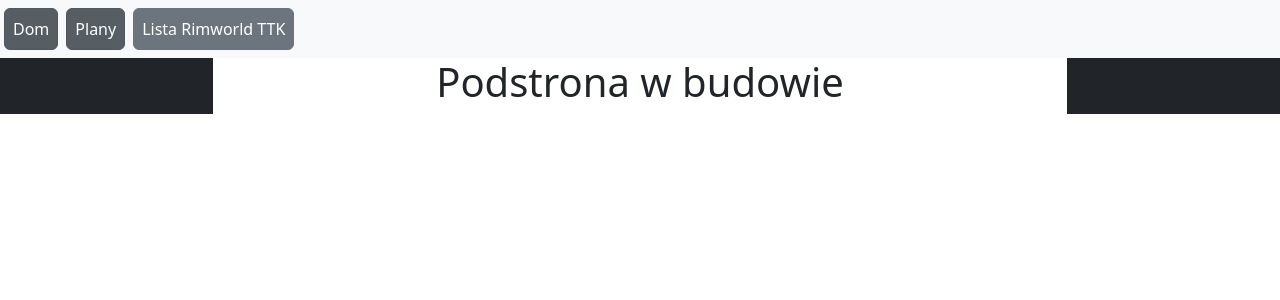
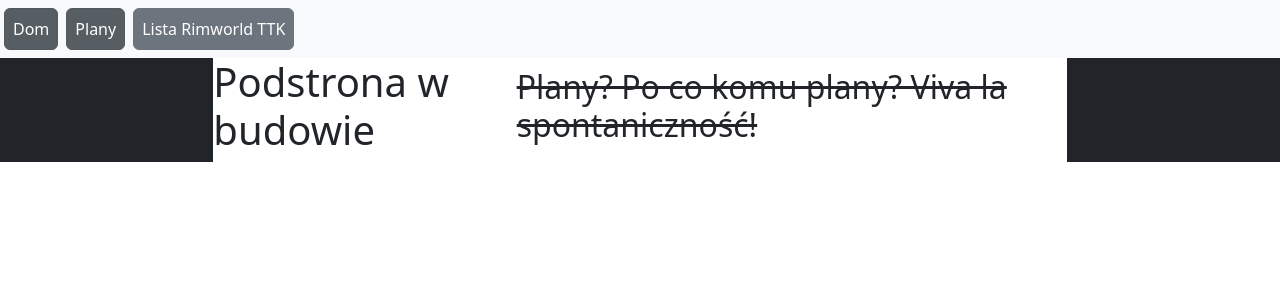
Before and after one commit to Ksyl0/ksylthingsweb, an Angular app: page /plany in a window 1280 px wide. Shown: the top 300 px of the page. Built offline with nearby package versions, Linux system fonts and the light colour scheme.

Commit message:
Update powiadomienia o podstronie w budowie

```diff
--- a/src/app/plany/plany.component.html
+++ b/src/app/plany/plany.component.html
@@ -5,6 +5,7 @@
         </div>
         <div class="col-8 d-flex align-items-center justify-content-center">
             <h1>Podstrona w budowie</h1>
+            <h2><s>Plany? Po co komu plany? Viva la spontaniczność!</s></h2>
         </div>
         <div class="col-2 bg-dark">
 
```
